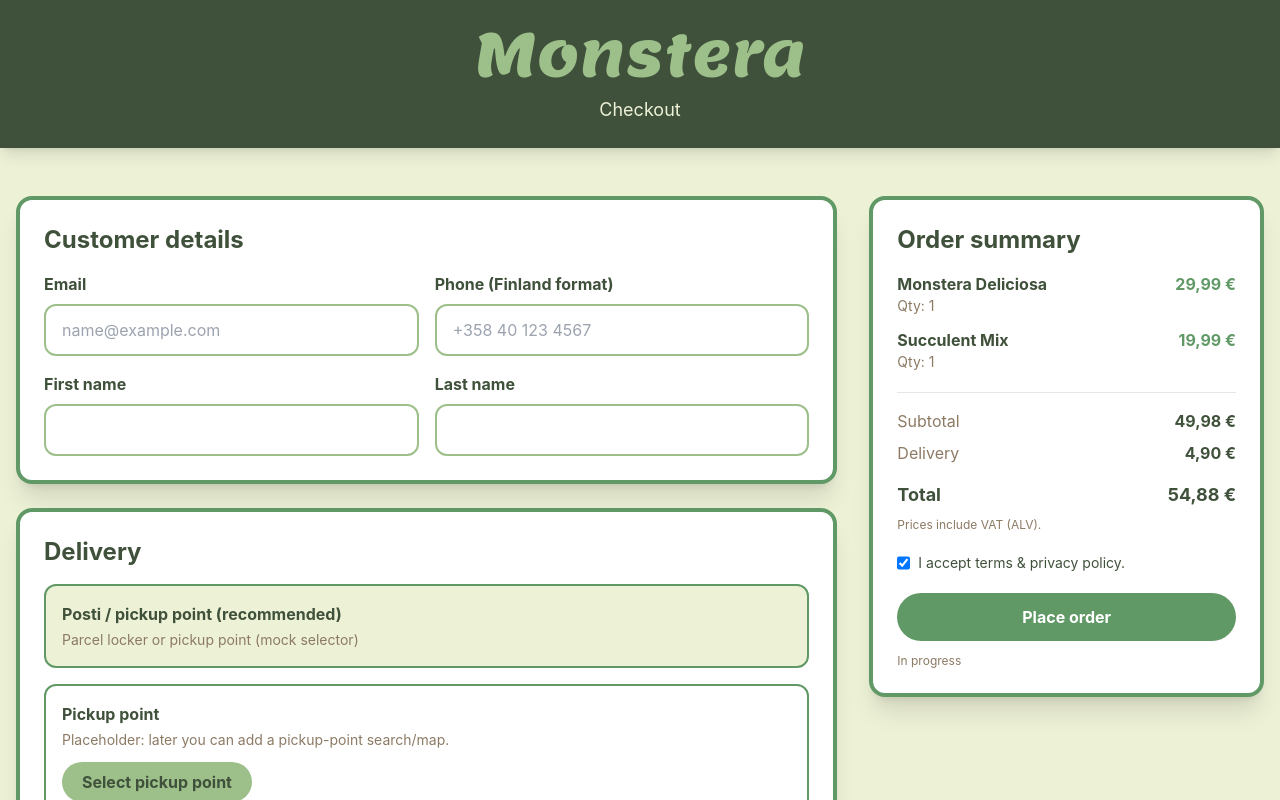
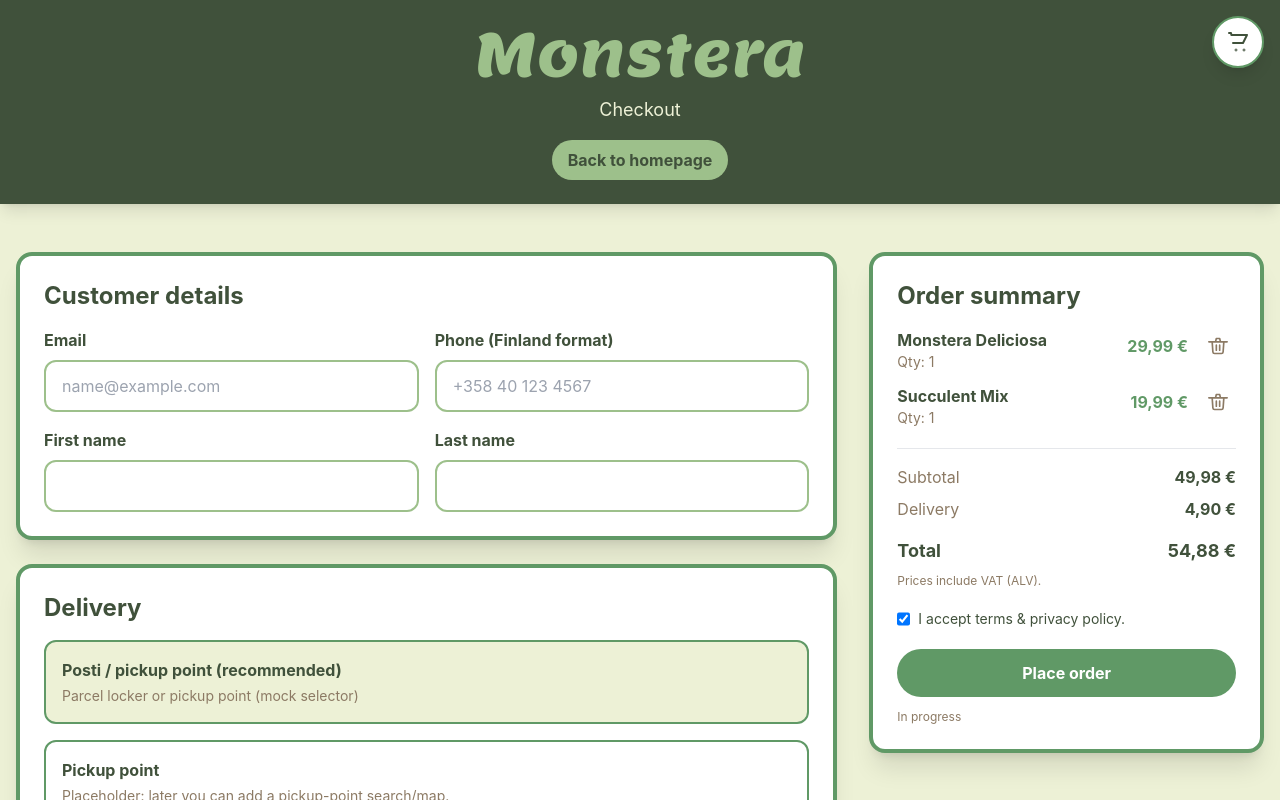
Before and after one commit to CNA-26/store-frontend, a React (Vite) app: page /checkout in a window 1280 px wide. Shown: the top 800 px of the page. Built offline with nearby package versions, Linux system fonts and the light colour scheme.

Commit message:
Proper routing and placeholder cart functionality + cartcontext to centralize the cart functionality for the whoel app

```diff
--- a/src/App.tsx
+++ b/src/App.tsx
@@ -1,11 +1,11 @@
-import React, { useState } from 'react'
-import { Routes, Route } from "react-router-dom";
+import { useState } from 'react'
+import { Routes, Route, Link } from "react-router-dom";
 import CheckoutPage from "./pages/CheckoutPage";
 import ProductsPage from "./pages/ProductsPage";
-
-import { Link } from "react-router-dom";
+import { CartProvider, useCart } from "./contexts/CartContext";
 function HomePage() {
   const [searchQuery, setSearchQuery] = useState('')
+  const { addToCart } = useCart();
   return (
     <div className="min-h-screen bg-monstera-light">
       <header className="bg-monstera-dark shadow-lg">
@@ -102,7 +102,7 @@
                   <p className="text-monstera-brown mb-4">The classic Swiss Cheese Plant</p>
                   <div className="flex justify-between items-center">
                     <span className="text-2xl font-bold text-monstera-green">€29.99</span>
-                    <button className="bg-monstera-green hover:bg-monstera-dark text-white font-bold py-2 px-6 rounded-full transition duration-300">
+                    <button onClick={() => addToCart({ id: '1', name: 'Monstera Deliciosa', price: 29.99 })} className="bg-monstera-green hover:bg-monstera-dark text-white font-bold py-2 px-6 rounded-full transition duration-300">
                       Add to Cart
                     </button>
                   </div>
@@ -120,7 +120,7 @@
                   <p className="text-monstera-brown mb-4">Easy-care collection of 3 succulents</p>
                   <div className="flex justify-between items-center">
                     <span className="text-2xl font-bold text-monstera-green">€19.99</span>
-                    <button className="bg-monstera-green hover:bg-monstera-dark text-white font-bold py-2 px-6 rounded-full transition duration-300">
+                    <button onClick={() => addToCart({ id: '2', name: 'Succulent Mix', price: 19.99 })} className="bg-monstera-green hover:bg-monstera-dark text-white font-bold py-2 px-6 rounded-full transition duration-300">
                       Add to Cart
                     </button>
                   </div>
@@ -138,7 +138,7 @@
                   <p className="text-monstera-brown mb-4">Beautiful trailing plant for beginners</p>
                   <div className="flex justify-between items-center">
                     <span className="text-2xl font-bold text-monstera-green">€24.99</span>
-                    <button className="bg-monstera-green hover:bg-monstera-dark text-white font-bold py-2 px-6 rounded-full transition duration-300">
+                    <button onClick={() => addToCart({ id: '3', name: 'Pothos Marble', price: 24.99 })} className="bg-monstera-green hover:bg-monstera-dark text-white font-bold py-2 px-6 rounded-full transition duration-300">
                       Add to Cart
                     </button>
                   </div>
@@ -163,11 +163,32 @@
 
 function App() {
   return (
-    <Routes>
-      <Route path="/" element={<HomePage />} />
-      <Route path="/products" element={<ProductsPage />} />
-      <Route path="/checkout" element={<CheckoutPage />} />
-    </Routes>
+    <CartProvider>
+      <CartIcon />
+      <Routes>
+        <Route path="/" element={<HomePage />} />
+        <Route path="/products" element={<ProductsPage />} />
+        <Route path="/checkout" element={<CheckoutPage />} />
+      </Routes>
+    </CartProvider>
+  );
+}
+
+function CartIcon() {
+  const { cartCount } = useCart();
+  return (
+    <div className="fixed right-4 top-4 z-50">
+      <Link to="/checkout" className="relative inline-flex items-center p-3 bg-white rounded-full shadow-lg border-2 border-monstera-green hover:bg-monstera-light">
+        <svg className="w-6 h-6 text-monstera-dark" fill="none" stroke="currentColor" viewBox="0 0 24 24">
+          <path strokeLinecap="round" strokeLinejoin="round" strokeWidth={2} d="M3 3h2l.4 2M7 13h10l4-8H5.4" />
+          <circle cx="10" cy="20" r="1" />
+          <circle cx="18" cy="20" r="1" />
+        </svg>
+        {cartCount > 0 && (
+          <span className="absolute -top-2 -right-2 bg-monstera-lime text-monstera-dark rounded-full text-xs font-bold px-2 py-0.5">{cartCount}</span>
+        )}
+      </Link>
+    </div>
   );
 }
 
--- /dev/null
+++ b/src/contexts/CartContext.tsx
@@ -0,0 +1,57 @@
+import React, { createContext, useContext, useMemo, useState } from "react";
+
+export type CartItem = {
+  id: string;
+  name: string;
+  price: number;
+  qty: number;
+};
+
+type AddItem = { id: string; name: string; price: number };
+
+type CartContextShape = {
+  cart: CartItem[];
+  addToCart: (item: AddItem) => void;
+  removeFromCart: (id: string) => void;
+  hasInteracted: boolean;
+  cartCount: number;
+};
+
+const CartContext = createContext<CartContextShape | undefined>(undefined);
+
+export function CartProvider({ children }: { children: React.ReactNode }) {
+  const [cart, setCart] = useState<CartItem[]>([]);
+  const [hasInteracted, setHasInteracted] = useState(false);
+
+  const addToCart = (item: AddItem) => {
+    setCart((prev) => {
+      const found = prev.find((p) => p.id === item.id);
+      if (found) {
+        return prev.map((p) => (p.id === item.id ? { ...p, qty: p.qty + 1 } : p));
+      }
+      return [...prev, { ...item, qty: 1 }];
+    });
+    setHasInteracted(true);
+  };
+
+  const removeFromCart = (id: string) => {
+    setCart((prev) => prev.filter((p) => p.id !== id));
+    setHasInteracted(true);
+  };
+
+  const cartCount = useMemo(() => cart.reduce((s, it) => s + it.qty, 0), [cart]);
+
+  return (
+    <CartContext.Provider value={{ cart, addToCart, removeFromCart, hasInteracted, cartCount }}>
+      {children}
+    </CartContext.Provider>
+  );
+}
+
+export function useCart() {
+  const ctx = useContext(CartContext);
+  if (!ctx) throw new Error("useCart must be used inside CartProvider");
+  return ctx;
+}
+
+export default CartContext;
--- a/src/pages/CheckoutPage.tsx
+++ b/src/pages/CheckoutPage.tsx
@@ -1,23 +1,26 @@
 import { useMemo, useState } from "react";
+import { useCart } from "../contexts/CartContext";
+import { Link } from "react-router-dom";
 
 type Delivery = "pickup" | "posti" | "home";
 type Payment = "card" | "bank" | "mobilepay" | "invoice";
 
 export default function CheckoutPage() {
-  // temp)
-  const items = [
+  const { cart, removeFromCart, hasInteracted } = useCart();
+
+  // fallback placeholder items only before user interacts with the cart
+  const placeholder = [
     { id: "1", name: "Monstera Deliciosa", price: 29.99, qty: 1 },
     { id: "2", name: "Succulent Mix", price: 19.99, qty: 1 },
   ];
+
+  const items = cart.length ? cart : hasInteracted ? [] : placeholder;
 
   const [delivery, setDelivery] = useState<Delivery>("posti");
   const [payment, setPayment] = useState<Payment>("bank");
   const [accept, setAccept] = useState(true);
 
-  const subtotal = useMemo(
-    () => items.reduce((s, it) => s + it.price * it.qty, 0),
-    [items]
-  );
+  const subtotal = useMemo(() => items.reduce((s, it) => s + it.price * it.qty, 0), [items]);
 
   const deliveryCost = useMemo(() => {
     if (delivery === "pickup") return 0;
@@ -38,6 +41,13 @@
           <p className="mt-3 text-center text-monstera-light text-lg">
             Checkout
           </p>
+          <div className="mt-4 text-center">
+            <Link to="/">
+              <button className="bg-monstera-lime hover:bg-monstera-brown text-monstera-dark font-bold py-2 px-4 rounded-full">
+                Back to homepage
+              </button>
+            </Link>
+          </div>
         </div>
       </header>
 
@@ -183,7 +193,19 @@
                     <p className="font-bold text-monstera-dark">{it.name}</p>
                     <p className="text-monstera-brown text-sm">Qty: {it.qty}</p>
                   </div>
-                  <p className="font-bold text-monstera-green">{eur(it.price * it.qty)}</p>
+                  <div className="flex items-center gap-3">
+                    <p className="font-bold text-monstera-green">{eur(it.price * it.qty)}</p>
+                    <button
+                      type="button"
+                      onClick={() => removeFromCart(it.id)}
+                      title="Remove"
+                      className="p-2 rounded-full hover:bg-monstera-light"
+                    >
+                      <svg className="w-5 h-5 text-monstera-brown" fill="none" stroke="currentColor" viewBox="0 0 24 24">
+                        <path strokeLinecap="round" strokeLinejoin="round" strokeWidth={2} d="M19 7l-.867 12.142A2 2 0 0116.138 21H7.862a2 2 0 01-1.995-1.858L5 7m5 4v6m4-6v6M1 7h22M10 3h4l1 4H9l1-4z" />
+                      </svg>
+                    </button>
+                  </div>
                 </div>
               ))}
             </div>
--- a/src/pages/ProductsPage.tsx
+++ b/src/pages/ProductsPage.tsx
@@ -1,4 +1,6 @@
-import { useState } from "react";
+// no local react hooks needed
+import { Link } from "react-router-dom";
+import { useCart } from "../contexts/CartContext";
 
 type Product = {
   id: string;
@@ -15,8 +17,7 @@
 ];
 
 export default function ProductPage() {
-  const [cartCount, setCartCount] = useState(0);
-
+  const { addToCart, cartCount } = useCart();
   return (
     <div className="min-h-screen bg-monstera-light">
       <header className="bg-monstera-dark shadow-lg">
@@ -27,6 +28,13 @@
           <p className="mt-3 text-center text-monstera-light text-lg">
             Browse plants
           </p>
+          <div className="mt-4 text-center">
+            <Link to="/">
+              <button className="bg-monstera-lime hover:bg-monstera-brown text-monstera-dark font-bold py-2 px-4 rounded-full">
+                Back to homepage
+              </button>
+            </Link>
+          </div>
         </div>
       </header>
 
@@ -45,7 +53,7 @@
             <ProductCard
               key={product.id}
               product={product}
-              onAdd={() => setCartCount((c) => c + 1)}
+              onAdd={() => addToCart({ id: product.id, name: product.name, price: product.price })}
             />
           ))}
         </div>
```
